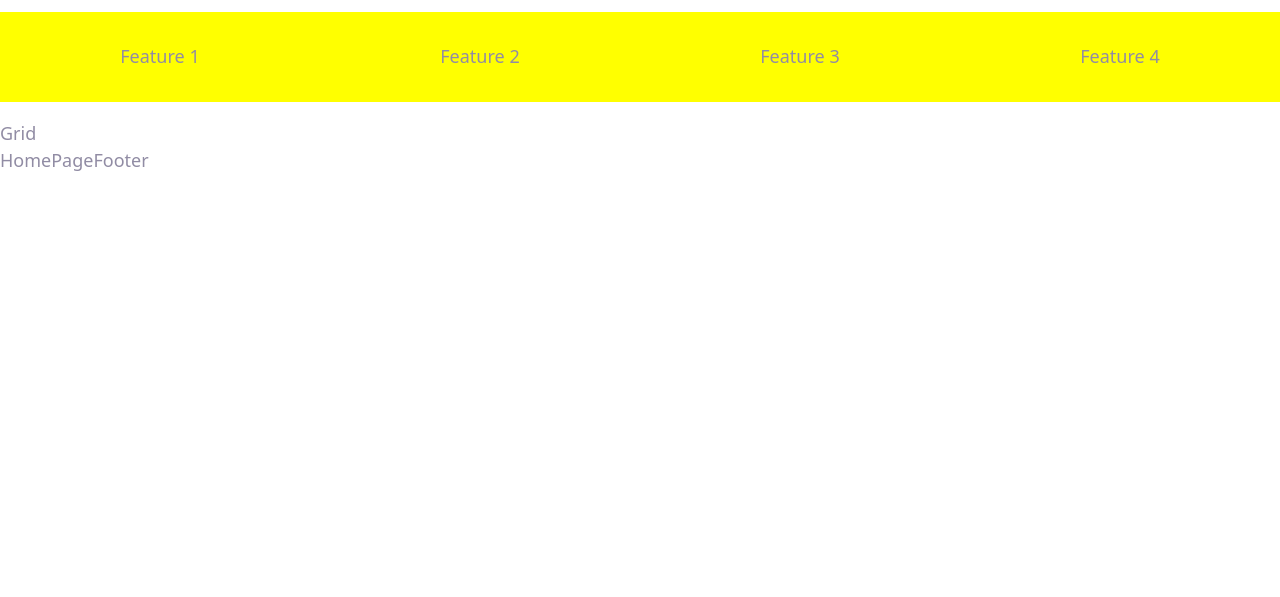
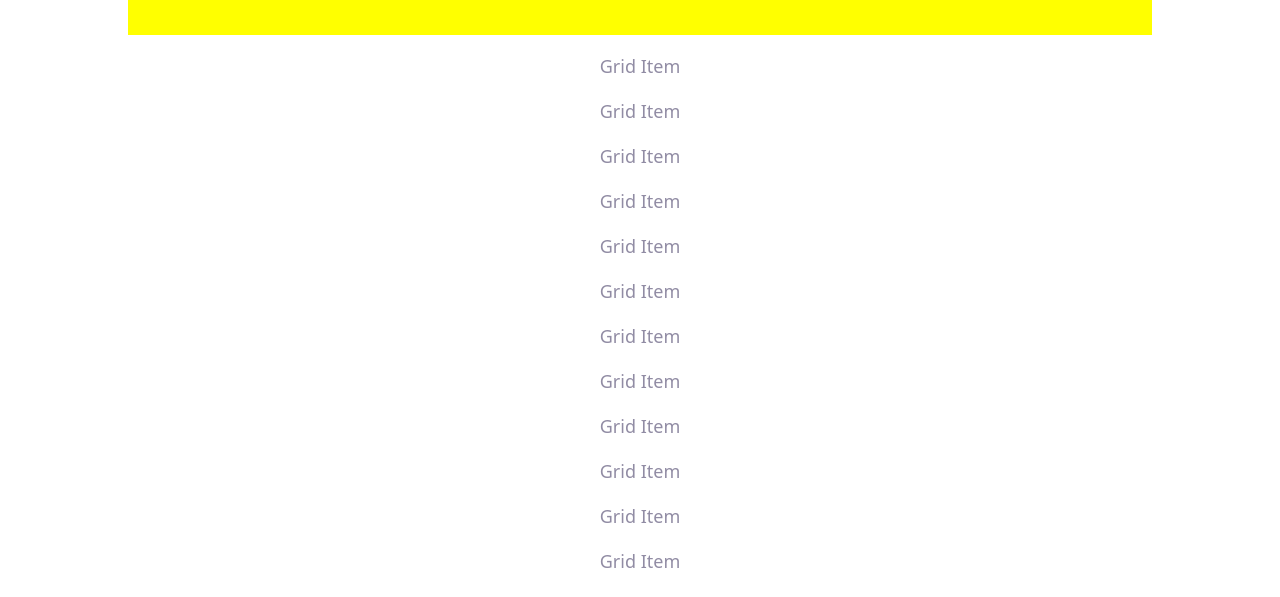
Before and after one commit to camellre/cabinet-store, a React (Create React App) app: page / in a window 1280 px wide. Shown: the part 349-946 px from the top of the page. Before the commit the page ends 800 px from the top, so only its background shows below. Built offline with nearby package versions, Linux system fonts and the light colour scheme.

Commit message:
added HomePageGrid

```diff
--- a/src/App.scss
+++ b/src/App.scss
@@ -12,6 +12,11 @@ body {
   color: $body-color;
   font-size: 2.4rem;
   line-height: 1.5;
+}
+
+.bodyContainer {
+  max-width: 1024px;
+  margin: 0 auto;
 }
 
 h1,
--- a/src/App.tsx
+++ b/src/App.tsx
@@ -10,9 +10,11 @@ function App() {
   return (
     <>
       <NavBar />
-      <PromotionBar />
-      <FeatureBar />
-      <HomePageGrid />
+      <div className="bodyContainer">
+        <PromotionBar />
+        <FeatureBar />
+        <HomePageGrid />
+      </div>
       <HomePageFooter />
     </>
   );
--- a/src/components/HomePageGrid.tsx
+++ b/src/components/HomePageGrid.tsx
@@ -1,5 +1,24 @@
 import React from "react";
+import style from "../css/HomePageGrid.module.scss";
 
 export default function HomePageGrid() {
-  return <>Grid</>;
+  return (
+    <div className={style.gridContainer}>
+      <p className={style.gridItem}>Grid Item</p>
+      <p className={style.gridItem}>Grid Item</p>
+      <p className={style.gridItem}>Grid Item</p>
+      <p className={style.gridItem}>Grid Item</p>
+      <p className={style.gridItem}>Grid Item</p>
+      <p className={style.gridItem}>Grid Item</p>
+      <p className={style.gridItem}>Grid Item</p>
+      <p className={style.gridItem}>Grid Item</p>
+      <p className={style.gridItem}>Grid Item</p>
+      <p className={style.gridItem}>Grid Item</p>
+      <p className={style.gridItem}>Grid Item</p>
+      <p className={style.gridItem}>Grid Item</p>
+      <p className={style.gridItem}>Grid Item</p>
+      <p className={style.gridItem}>Grid Item</p>
+      <p className={style.gridItem}>Grid Item</p>
+    </div>
+  );
 }
--- /dev/null
+++ b/src/css/HomePageGrid.module.scss
@@ -0,0 +1,11 @@
+@use "../App.scss" as app;
+
+.gridContainer {
+  display: grid;
+}
+
+.gridItem {
+  display: inline-flex;
+  justify-content: center;
+  align-items: center;
+}
```
